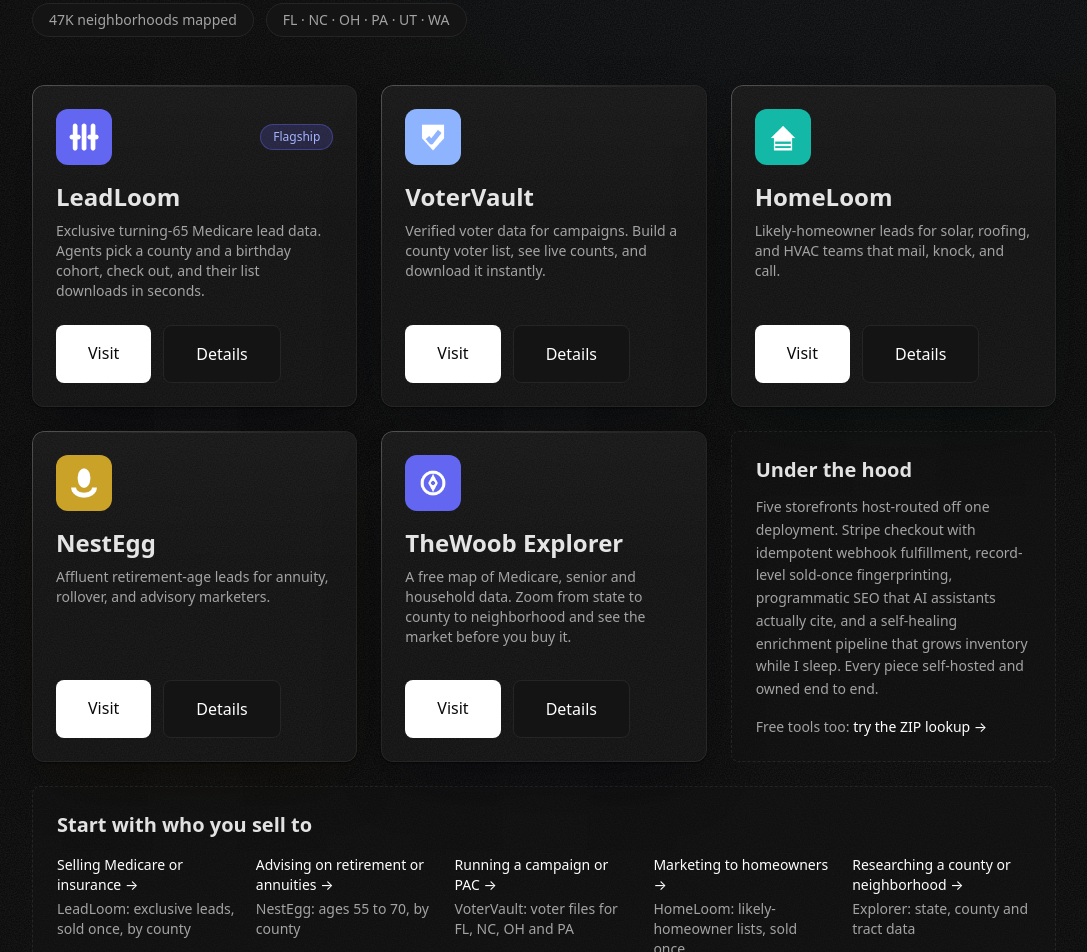
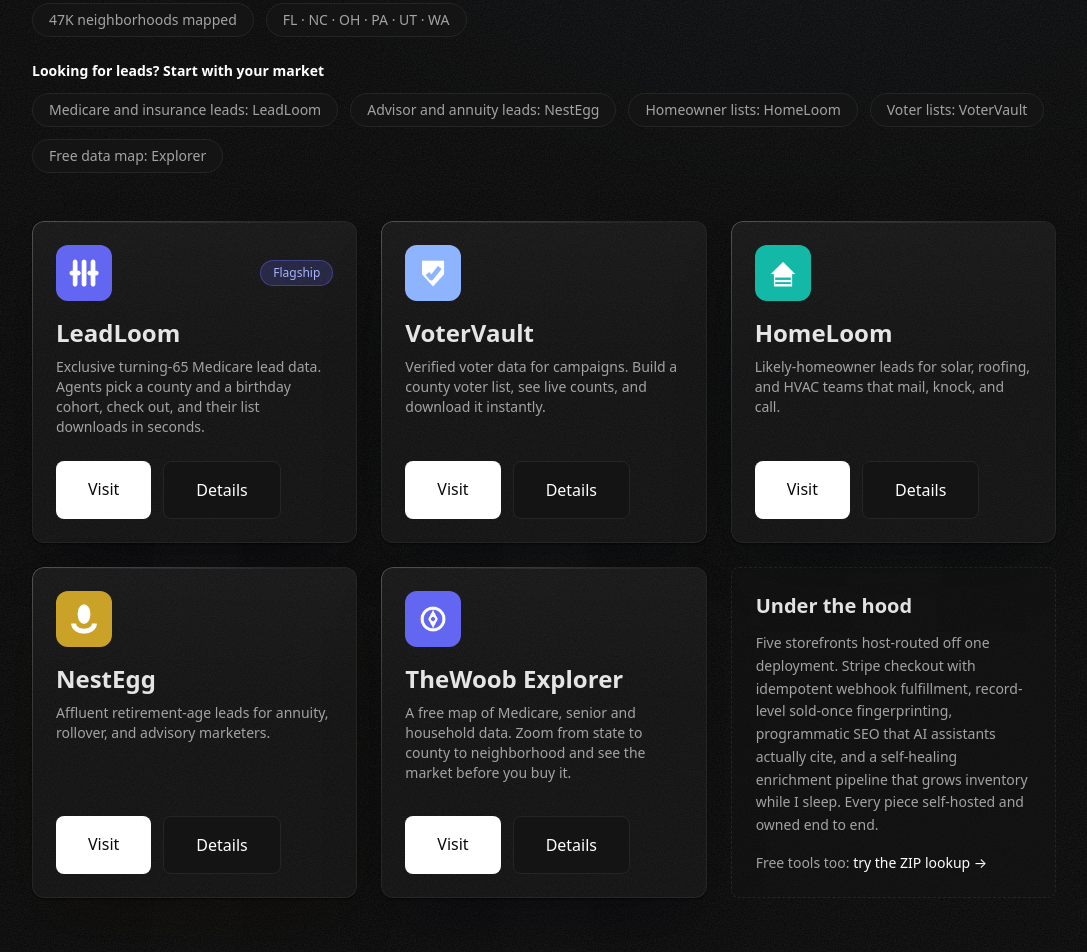
Before and after one commit to TheKingKohn/flagship, a Next.js app: page / in a window 1280 px wide. Shown: the part 1127-2079 px from the top of the page, without its empty margins (96-1183 px from the left). Built offline with nearby package versions, Linux system fonts and the light colour scheme.

Commit message:
Home: reframe the audience links as a Looking for leads chip row in the page's own chip style

```diff
--- a/src/app/HomeClient.tsx
+++ b/src/app/HomeClient.tsx
@@ -19,11 +19,11 @@ const stats = [
 ]
 
 const audiences = [
-  { store: 'leadloom', who: 'Selling Medicare or insurance', what: 'LeadLoom: exclusive leads, sold once, by county' },
-  { store: 'nestegg', who: 'Advising on retirement or annuities', what: 'NestEgg: ages 55 to 70, by county' },
-  { store: 'votervault', who: 'Running a campaign or PAC', what: 'VoterVault: voter files for FL, NC, OH and PA' },
-  { store: 'homeloom', who: 'Marketing to homeowners', what: 'HomeLoom: likely-homeowner lists, sold once' },
-  { store: 'explorer', who: 'Researching a county or neighborhood', what: 'Explorer: state, county and tract data' },
+  { store: 'leadloom', label: 'Medicare and insurance leads: LeadLoom' },
+  { store: 'nestegg', label: 'Advisor and annuity leads: NestEgg' },
+  { store: 'homeloom', label: 'Homeowner lists: HomeLoom' },
+  { store: 'votervault', label: 'Voter lists: VoterVault' },
+  { store: 'explorer', label: 'Free data map: Explorer' },
 ] as const
 
 const builds = [
@@ -268,7 +268,7 @@ export function HomeClient() {
           </p>
 
           {/* Stat chips */}
-          <div className="flex flex-wrap gap-3 mb-12">
+          <div className="flex flex-wrap gap-3 mb-6">
             {stats.map((stat) => (
               <span
                 key={stat}
@@ -276,6 +276,22 @@ export function HomeClient() {
               >
                 {stat}
               </span>
+            ))}
+          </div>
+
+          {/* Market chips */}
+          <p className="text-white text-sm font-semibold mb-3">Looking for leads? Start with your market</p>
+          <div className="flex flex-wrap gap-3 mb-12">
+            {audiences.map((a) => (
+              <a
+                key={a.store}
+                href={storefrontHref(a.store, 'home')}
+                target="_blank"
+                rel="noopener noreferrer"
+                className="text-sm text-dark-muted hover:text-white transition-colors border border-dark-border bg-dark-card rounded-full px-4 py-1.5"
+              >
+                {a.label}
+              </a>
             ))}
           </div>
 
@@ -333,19 +349,6 @@ export function HomeClient() {
                 Free tools too: <a href={storefrontHref('leadloom', 'home', '/lookup')} target="_blank" rel="noopener noreferrer" className="text-white hover:text-gray-300 transition-colors">try the ZIP lookup →</a>
               </p>
             </div>
-          </div>
-
-          {/* Start with who you sell to */}
-          <div className="mt-6 p-6 bg-dark-card/50 border border-dark-border border-dashed rounded-lg">
-            <h3 className="text-xl font-bold mb-4">Start with who you sell to</h3>
-            <ul className="grid sm:grid-cols-2 lg:grid-cols-5 gap-5 text-sm">
-              {audiences.map((a) => (
-                <li key={a.store}>
-                  <a href={storefrontHref(a.store, 'home')} target="_blank" rel="noopener noreferrer" className="text-white hover:text-gray-300 transition-colors">{a.who} →</a>
-                  <span className="block text-dark-muted mt-1">{a.what}</span>
-                </li>
-              ))}
-            </ul>
           </div>
         </div>
       </section>
```
